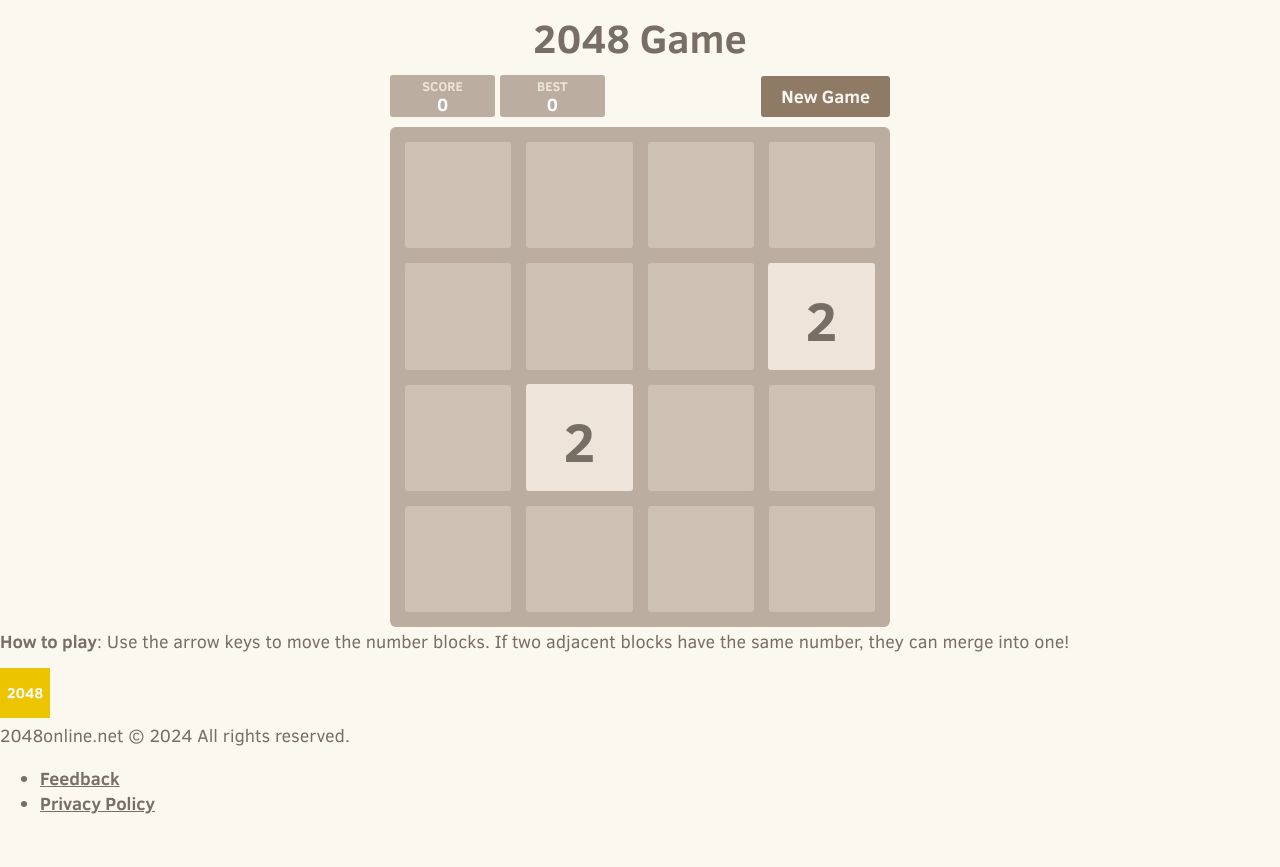
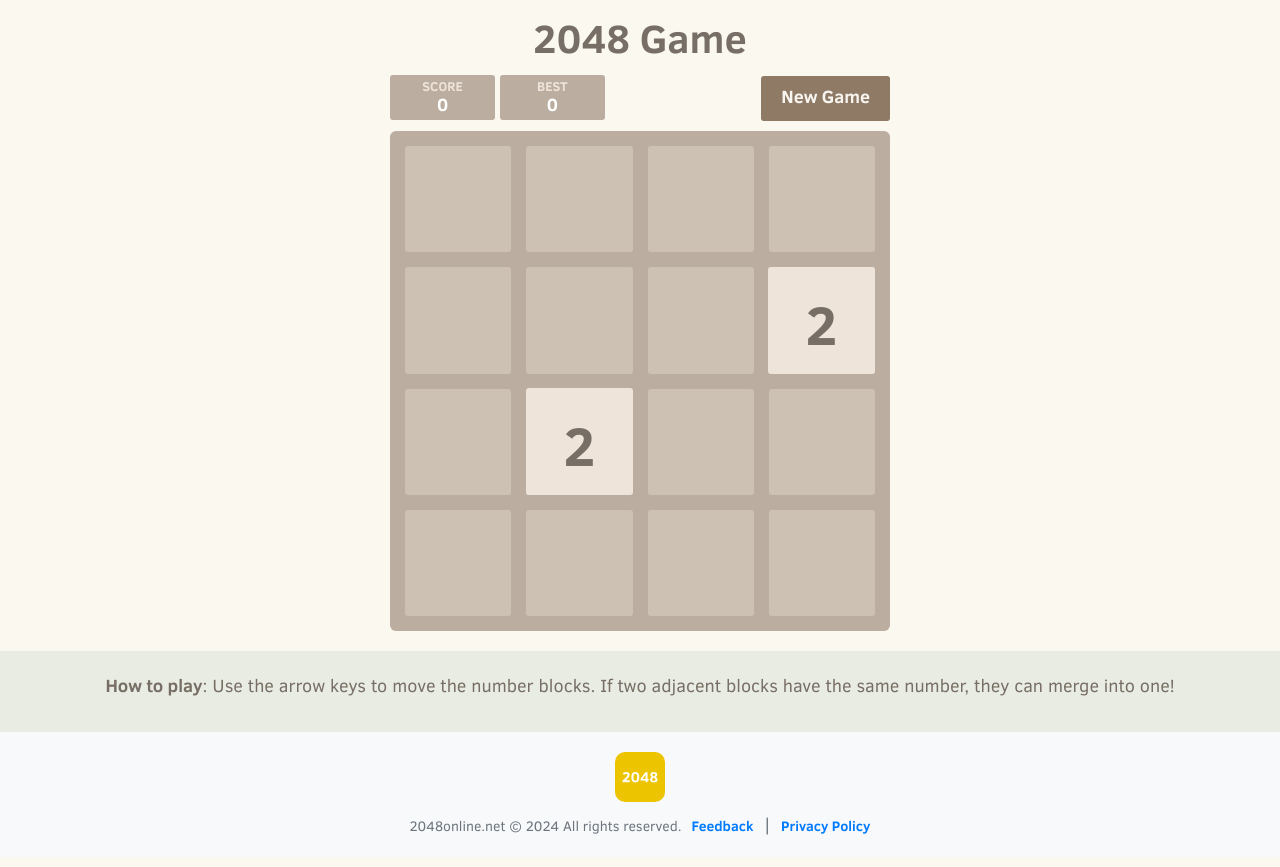
Before and after one commit to meandyoung/meandyoung.github.io, a plain HTML site: page index.html in a window 1280 px wide. Before the commit the page ends 834 px from the top, so only its background shows below. Drawn offline with Linux system fonts and the light colour scheme.

Commit message:
main.css

```diff
--- a/style/main.css
+++ b/style/main.css
@@ -52,7 +52,7 @@ h1.title {
   background: #bbada0;
   padding: 10px 30px;
   font-size: 18px;
-  height: 22px;
+  height: 25px;
   width: 45px;
   line-height: 40px;
   font-weight: bold;
@@ -111,6 +111,85 @@ hr {
   border-bottom: 1px solid #d8d4d0;
   margin-top: 20px;
   margin-bottom: 30px; }
+
+.howtoplay {
+  margin-top: 20px;
+  margin-bottom: 0px;
+  padding: 20px 50px;
+  background-color: #e9ece2;
+  text-align: center;
+}
+
+.footer {
+  background-color: #f8f9fa;
+  padding: 20px;
+  text-align: center;
+}
+
+.footer-top {
+  margin-bottom: 5px;
+}
+
+.footer-logo img {
+  height: 50px;
+  border-radius: 10px;
+}
+
+.footer-bottom {
+  display: flex;
+  flex-direction: column;
+  align-items: center;
+}
+
+.footer-copir, .footer-links {
+  display: inline;
+}
+
+.footer-copir {
+  font-size: 14px;
+  color: #6c757d;
+  margin-right: 10px;
+  margin-top: 3px;
+}
+
+.footer-links {
+  list-style: none;
+  padding: 0;
+  margin: 0;
+  display: inline-flex;
+  gap: 10px;
+}
+
+.footer-links li {
+  display: inline;
+  position: relative;
+}
+
+.footer-links li + li::before {
+  content: "|";
+  margin-right: 10px;
+  color: #6c757d;
+}
+
+.footer-links a {
+  text-decoration: none;
+  color: #007bff;
+  font-size: 14px;
+}
+
+.footer-links a:hover {
+  text-decoration: underline;
+}
+
+
+@media (min-width: 768px) {
+  .footer-bottom {
+    flex-direction: row;
+    justify-content: center;
+    align-items: center;
+  }
+}
+
 
 .container {
   width: 500px;
@@ -486,7 +565,7 @@ hr {
   padding: 0 20px;
   text-decoration: none;
   color: #f9f6f2;
-  height: 41px;
+  height: 45px;
   line-height: 42px;
   display: block;
   text-align: center;
```
